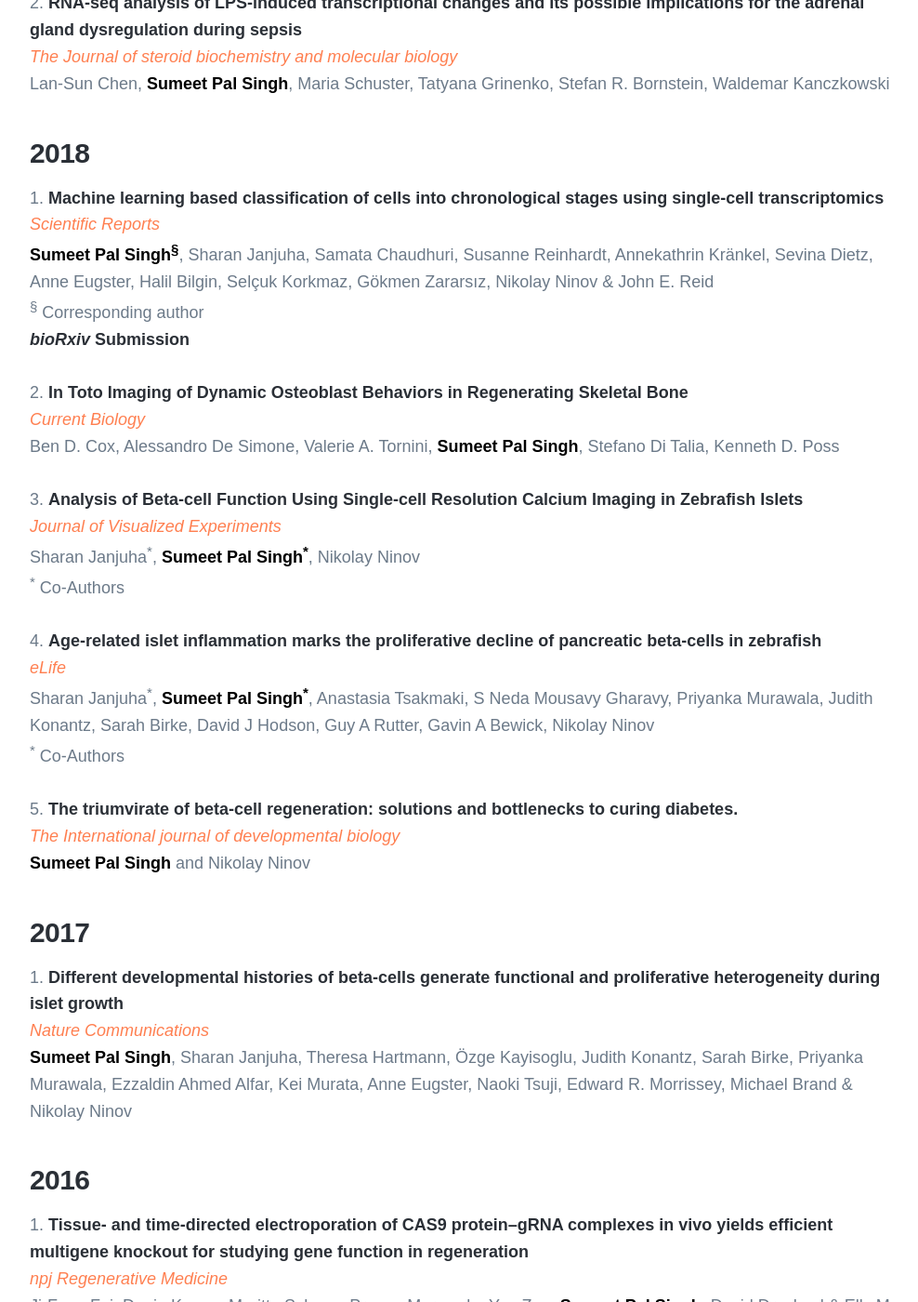
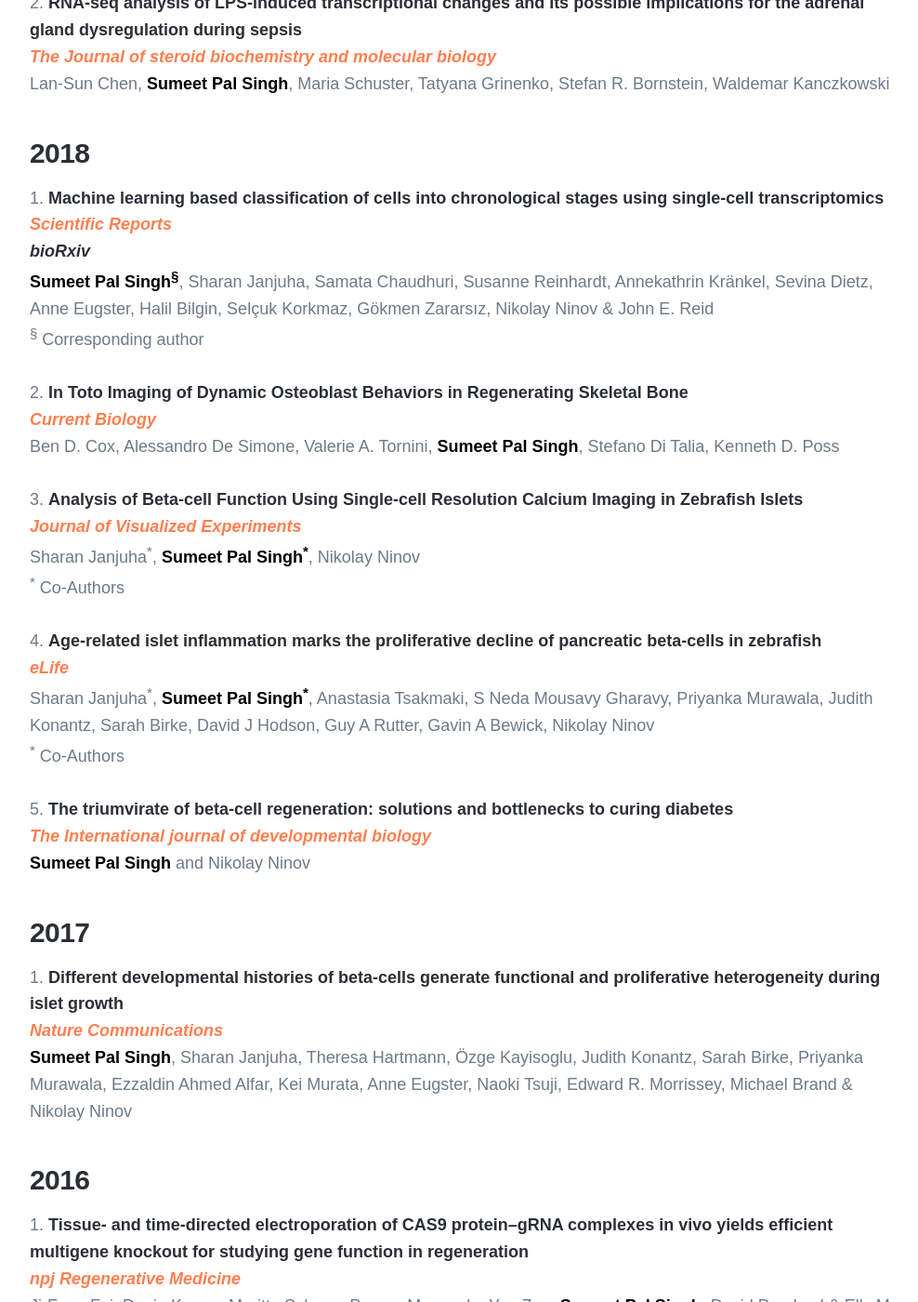
Before and after one commit to sumeetpalsingh/sumeetpalsingh.github.io, a Jekyll site: the page built from _pages/publications.md, in a window 1280 px wide and 1400 px high, scrolled down 2402 px. Shown: the whole window at 93% size, without its empty margins (138-1126 px from the left). Built offline with Jekyll 4.4.1, drawn with Linux system fonts in a browser that asks for light colours; nearby versions of some CDN libraries; some web fonts are replaced; some of the changed text lies outside the part shown.

Commit message:
Update publications.md

```diff
--- a/_pages/publications.md
+++ b/_pages/publications.md
@@ -13,99 +13,99 @@
   <span style="color:coral">*bioRxiv*</span>](https://www.biorxiv.org/content/10.1101/2021.04.07.438772v1)
   Wallis Nahaboo, Sema Elif Eski, Marjorie Vermeersch, Bechara Saykali , Daniel Monteyne, Thomas M. Magin, Nicole Schwarz, An Zwijsen, David Perez-Morga, <span style="color:black">**Sumeet Pal Singh**</span>, Isabelle Migeotte
   <br/>
-1. [Single-cell trajectory inference guided enhancement of thyroid maturation in vitro using TGF-beta inhibition](https://doi.org/10.1101/2021.01.18.427103)
-  <span style="color:coral">*bioRxiv*</span>
+1. [Single-cell trajectory inference guided enhancement of thyroid maturation in vitro using TGF-beta inhibition
+  <span style="color:coral">*bioRxiv*</span>](https://doi.org/10.1101/2021.01.18.427103)
   Mirian Romitti<sup>§</sup><sup>*</sup>, Sema Elif Eski<sup>*</sup>, Barbara Faria Fonseca, <span style="color:black">**Sumeet Pal Singh<sup>§</sup>**</span>, Sabine Costagliola<sup>§</sup>
   <sup>*</sup> Co-Authors
   <sup>§</sup> Co-Corresponding author
   <br/>
-1. [In vivo proximity labeling identifies cardiomyocyte protein networks during zebrafish heart regeneration](https://elifesciences.org/articles/66079)
-  <span style="color:coral">*eLife*</span>
+1. [In vivo proximity labeling identifies cardiomyocyte protein networks during zebrafish heart regeneration
+  <span style="color:coral">*eLife*</span>](https://elifesciences.org/articles/66079)
+  [*bioRxiv*](https://doi.org/10.1101/2021.01.19.427246)
   Mira I. Pronobis, Susan Zheng, <span style="color:black">**Sumeet Pal Singh**</span>, Joseph A Goldman, Kenneth D. Poss
-  [*bioRxiv* Submission](https://doi.org/10.1101/2021.01.19.427246)
 
 ### 2020
 <img src="/images/publications/EMBOCover_Small.jpeg" alt="EMBO_Cover" style="float:left;width:193px;height:251px;margin:-20px 30px 0px 0px">
-1. [Single-cell transcriptome analysis reveals thyrocyte diversity in the zebrafish thyroid gland](https://doi.org/10.15252/embr.202050612)
-  <span style="color:coral">*EMBO reports*</span>
+1. [Single-cell transcriptome analysis reveals thyrocyte diversity in the zebrafish thyroid gland
+  <span style="color:coral">*EMBO reports*</span>](https://doi.org/10.15252/embr.202050612)
+  [*bioRxiv*](https://www.biorxiv.org/content/10.1101/2020.01.13.891630v2)
   Pierre Gillotay, Meghna P Shankar, <span style="color:black">**Sema Elif Eski, Macarena Pozo-Morales, Inés Garteizgogeascoa**</span>, Susanne Reinhardt, Annekathrin Kraenkel, Juliane Blaesche, Andreas Petzold, Nikolay Ninov, Gokul Kesavan, Christian Lange, Michael Brand, Vincent Detours, Sabine Costagliola<sup>§</sup>, <span style="color:black">**Sumeet Pal Singh<sup>§</sup>**</span>
   <sup>§</sup> Co-Corresponding author
-  [*bioRxiv* Submission](https://www.biorxiv.org/content/10.1101/2020.01.13.891630v2)
   <br/>
-1. [Asymmetry in the frequency and position of mitosis in the mouse embryo epiblast at gastrulation](https://doi.org/10.15252/embr.202050944)
-  <span style="color:coral">*EMBO reports*</span>
+1. [Asymmetry in the frequency and position of mitosis in the mouse embryo epiblast at gastrulation
+  <span style="color:coral">*EMBO reports*</span>](https://doi.org/10.15252/embr.202050944)
+  [*bioRxiv*](https://doi.org/10.1101/2020.02.21.959080)
   Navrita Mathiah,  Evangeline Despin-Guitard,  Matthew Stower,  Wallis Nahaboo,  <span style="color:black">**Sema Elif Eski, Sumeet Pal Singh**</span>, Shankar Srinivas, Isabelle Migeotte
-  [*bioRxiv* Submission](https://doi.org/10.1101/2020.02.21.959080)
   <br/>
-1. [Nuclei Isolation from Whole Tissue using a Detergent and Enzyme-Free Method](https://www.jove.com/t/61471/nuclei-isolation-from-whole-tissue-using-detergent-enzyme-free)
-  <span style="color:coral">*J. Vis. Exp.*</span>
+1. [Nuclei Isolation from Whole Tissue using a Detergent and Enzyme-Free Method
+  <span style="color:coral">*J. Vis. Exp.*</span>](https://www.jove.com/t/61471/nuclei-isolation-from-whole-tissue-using-detergent-enzyme-free)
   <span style="color:black">**Sema Elif Eski**</span>, Christine Dubois, <span style="color:black">**Sumeet Pal Singh**</span>
   <br/>
-1. [Transcriptional analysis of sepsis-induced activation and damage of the adrenal microvascular cells](https://www.frontiersin.org/articles/10.3389/fendo.2019.00944/full)
-  <span style="color:coral">*Frontiers in Endocrinology*</span>
+1. [Transcriptional analysis of sepsis-induced activation and damage of the adrenal microvascular cells
+  <span style="color:coral">*Frontiers in Endocrinology*</span>](https://www.frontiersin.org/articles/10.3389/fendo.2019.00944/full)
   Lan-Sun Chen, <span style="color:black">**Sumeet Pal Singh**</span>, Gregor Müller, Stefan R. Bornstein and Waldemar Kanczkowski
   <br/>
-1. [Multicolor labeling and tracing of pancreatic beta-cell proliferation in zebrafish](https://www.springer.com/gp/book/9781071603840)
-  <span style="color:coral">*Animal Models of Diabetes: Methods and Protocols*</span>
+1. [Multicolor labeling and tracing of pancreatic beta-cell proliferation in zebrafish
+  <span style="color:coral">*Animal Models of Diabetes: Methods and Protocols*</span>](https://www.springer.com/gp/book/9781071603840)
   <span style="color:black">**Sumeet Pal Singh**</span> and Nikolay Ninov. Editor: King, Aileen. Publisher: Springer US
 
 
 ### 2019
 
-1. [Leader β-cells coordinate Ca2+ dynamics across pancreatic islets in vivo](https://www.nature.com/articles/s42255-019-0075-2)
-  <span style="color:coral">*Nature Metabolism*</span>
+1. [Leader β-cells coordinate Ca2+ dynamics across pancreatic islets in vivo
+  <span style="color:coral">*Nature Metabolism*</span>](https://www.nature.com/articles/s42255-019-0075-2)
   Victoria Salem, Luis Delgadillo Silva, Kinga Suba, Eleni Georgiadou, S. Neda Mousavy Gharavy, Nadeem Akhtar, Aldara Martin-Alonso, David C. A. Gaboriau, Stephen M. Rothery, Theodoros Stylianides, Gaelle Carrat, Timothy J. Pullen, <span style="color:black">**Sumeet Pal Singh**</span>, David J. Hodson, Isabelle Leclerc, A. M. James Shapiro, Piero Marchetti, Linford J. B. Briant, Walter Distaso, Nikolay Ninov & Guy A. Rutter
   <br/>
-1. [RNA-seq analysis of LPS-induced transcriptional changes and its possible implications for the adrenal gland dysregulation during sepsis](https://www.sciencedirect.com/science/article/abs/pii/S0960076018306150)
-  <span style="color:coral">*The Journal of steroid biochemistry and molecular biology*</span>
+1. [RNA-seq analysis of LPS-induced transcriptional changes and its possible implications for the adrenal gland dysregulation during sepsis
+  <span style="color:coral">*The Journal of steroid biochemistry and molecular biology*</span>](https://www.sciencedirect.com/science/article/abs/pii/S0960076018306150)
   Lan-Sun Chen, <span style="color:black">**Sumeet Pal Singh**</span>, Maria Schuster, Tatyana Grinenko, Stefan R. Bornstein, Waldemar Kanczkowski
 
 ### 2018
 
-1. [Machine learning based classification of cells into chronological stages using single-cell transcriptomics](https://www.nature.com/articles/s41598-018-35218-5)
-  <span style="color:coral">*Scientific Reports*</span>
+1. [Machine learning based classification of cells into chronological stages using single-cell transcriptomics
+  <span style="color:coral">*Scientific Reports*</span>](https://www.nature.com/articles/s41598-018-35218-5)
+  [*bioRxiv*](https://doi.org/10.1101/303214)
   <span style="color:black">**Sumeet Pal Singh<sup>§</sup>**</span>, Sharan Janjuha, Samata Chaudhuri, Susanne Reinhardt, Annekathrin Kränkel, Sevina Dietz, Anne Eugster, Halil Bilgin, Selçuk Korkmaz, Gökmen Zararsız, Nikolay Ninov & John E. Reid
   <sup>§</sup> Corresponding author
-  [*bioRxiv* Submission](https://doi.org/10.1101/303214)
   <br/>
-1. [In Toto Imaging of Dynamic Osteoblast Behaviors in Regenerating Skeletal Bone](https://www.cell.com/current-biology/fulltext/S0960-9822(18)31419-2)
-  <span style="color:coral">*Current Biology*</span>
+1. [In Toto Imaging of Dynamic Osteoblast Behaviors in Regenerating Skeletal Bone
+  <span style="color:coral">*Current Biology*</span>](https://www.cell.com/current-biology/fulltext/S0960-9822(18)31419-2)
   Ben D. Cox, Alessandro De Simone, Valerie A. Tornini, <span style="color:black">**Sumeet Pal Singh**</span>, Stefano Di Talia, Kenneth D. Poss
   <br/>
-1. [Analysis of Beta-cell Function Using Single-cell Resolution Calcium Imaging in Zebrafish Islets](https://www.jove.com/video/57851/analysis-beta-cell-function-using-single-cell-resolution-calcium)
-  <span style="color:coral">*Journal of Visualized Experiments*</span>
+1. [Analysis of Beta-cell Function Using Single-cell Resolution Calcium Imaging in Zebrafish Islets
+  <span style="color:coral">*Journal of Visualized Experiments*</span>](https://www.jove.com/video/57851/analysis-beta-cell-function-using-single-cell-resolution-calcium)
   Sharan Janjuha<sup>*</sup>, <span style="color:black">**Sumeet Pal Singh<sup>*</sup>**</span>, Nikolay Ninov
   <sup>*</sup> Co-Authors
   <br/>
-1. [Age-related islet inflammation marks the proliferative decline of pancreatic beta-cells in zebrafish](https://elifesciences.org/articles/32965)
-  <span style="color:coral">*eLife*</span>
+1. [Age-related islet inflammation marks the proliferative decline of pancreatic beta-cells in zebrafish
+  <span style="color:coral">*eLife*</span>](https://elifesciences.org/articles/32965)
   Sharan Janjuha<sup>*</sup>, <span style="color:black">**Sumeet Pal Singh<sup>*</sup>**</span>, Anastasia Tsakmaki, S Neda Mousavy Gharavy, Priyanka Murawala, Judith Konantz, Sarah Birke, David J Hodson, Guy A Rutter, Gavin A Bewick, Nikolay Ninov
   <sup>*</sup> Co-Authors
   <br/>
-1. [The triumvirate of beta-cell regeneration: solutions and bottlenecks to curing diabetes.](http://www.ijdb.ehu.es/web/paper.php?doi=180067nn)
-  <span style="color:coral">*The International journal of developmental biology*</span>
+1. [The triumvirate of beta-cell regeneration: solutions and bottlenecks to curing diabetes
+  <span style="color:coral">*The International journal of developmental biology*</span>](http://www.ijdb.ehu.es/web/paper.php?doi=180067nn)
   <span style="color:black">**Sumeet Pal Singh**</span> and Nikolay Ninov
 
 ### 2017
 
-1. [Different developmental histories of beta-cells generate functional and proliferative heterogeneity during islet growth](https://www.nature.com/articles/s41467-017-00461-3)
-  <span style="color:coral">*Nature Communications*</span>
+1. [Different developmental histories of beta-cells generate functional and proliferative heterogeneity during islet growth
+  <span style="color:coral">*Nature Communications*</span>](https://www.nature.com/articles/s41467-017-00461-3)
   <span style="color:black">**Sumeet Pal Singh**</span>, Sharan Janjuha, Theresa Hartmann, Özge Kayisoglu, Judith Konantz, Sarah Birke, Priyanka Murawala, Ezzaldin Ahmed Alfar, Kei Murata, Anne Eugster, Naoki Tsuji, Edward R. Morrissey, Michael Brand & Nikolay Ninov
 
 ### 2016
 
-1. [Tissue- and time-directed electroporation of CAS9 protein–gRNA complexes in vivo yields efficient multigene knockout for studying gene function in regeneration](https://www.nature.com/articles/npjregenmed20162)
-  <span style="color:coral">*npj Regenerative Medicine*</span>
+1. [Tissue- and time-directed electroporation of CAS9 protein–gRNA complexes in vivo yields efficient multigene knockout for studying gene function in regeneration
+  <span style="color:coral">*npj Regenerative Medicine*</span>](https://www.nature.com/articles/npjregenmed20162)
   Ji-Feng Fei, Dunja Knapp, Maritta Schuez, Prayag Murawala, Yan Zou, <span style="color:black">**Sumeet Pal Singh**</span>, David Drechsel & Elly M Tanaka
 
 ### 2012
 
-1. [Regeneration of amputated zebrafish fin rays from de novo osteoblasts](https://www.cell.com/developmental-cell/fulltext/S1534-5807(12)00129-3)
-  <span style="color:coral">*Developmental Cell*</span>
+1. [Regeneration of amputated zebrafish fin rays from de novo osteoblasts
+  <span style="color:coral">*Developmental Cell*</span>](https://www.cell.com/developmental-cell/fulltext/S1534-5807(12)00129-3)
   <span style="color:black">**Sumeet Pal Singh**</span>, Jennifer E. Holdway, Kenneth D. Poss
 
 ### 2011
 
-1. [The regenerative capacity of zebrafish reverses cardiac failure caused by genetic cardiomyocyte depletion](https://dev.biologists.org/content/138/16/3421)
-  <span style="color:coral">*Development*</span>
+1. [The regenerative capacity of zebrafish reverses cardiac failure caused by genetic cardiomyocyte depletion
+  <span style="color:coral">*Development*</span>](https://dev.biologists.org/content/138/16/3421)
   Jinhu Wang, Daniela Panáková, Kazu Kikuchi, Jennifer E. Holdway, Matthew Gemberling, James S. Burris, <span style="color:black">**Sumeet Pal Singh**</span>, Amy L. Dickson, Yi-Fan Lin, M. Khaled Sabeh, Andreas A. Werdich, Deborah Yelon, Calum A. MacRae, Kenneth D. Poss
```
